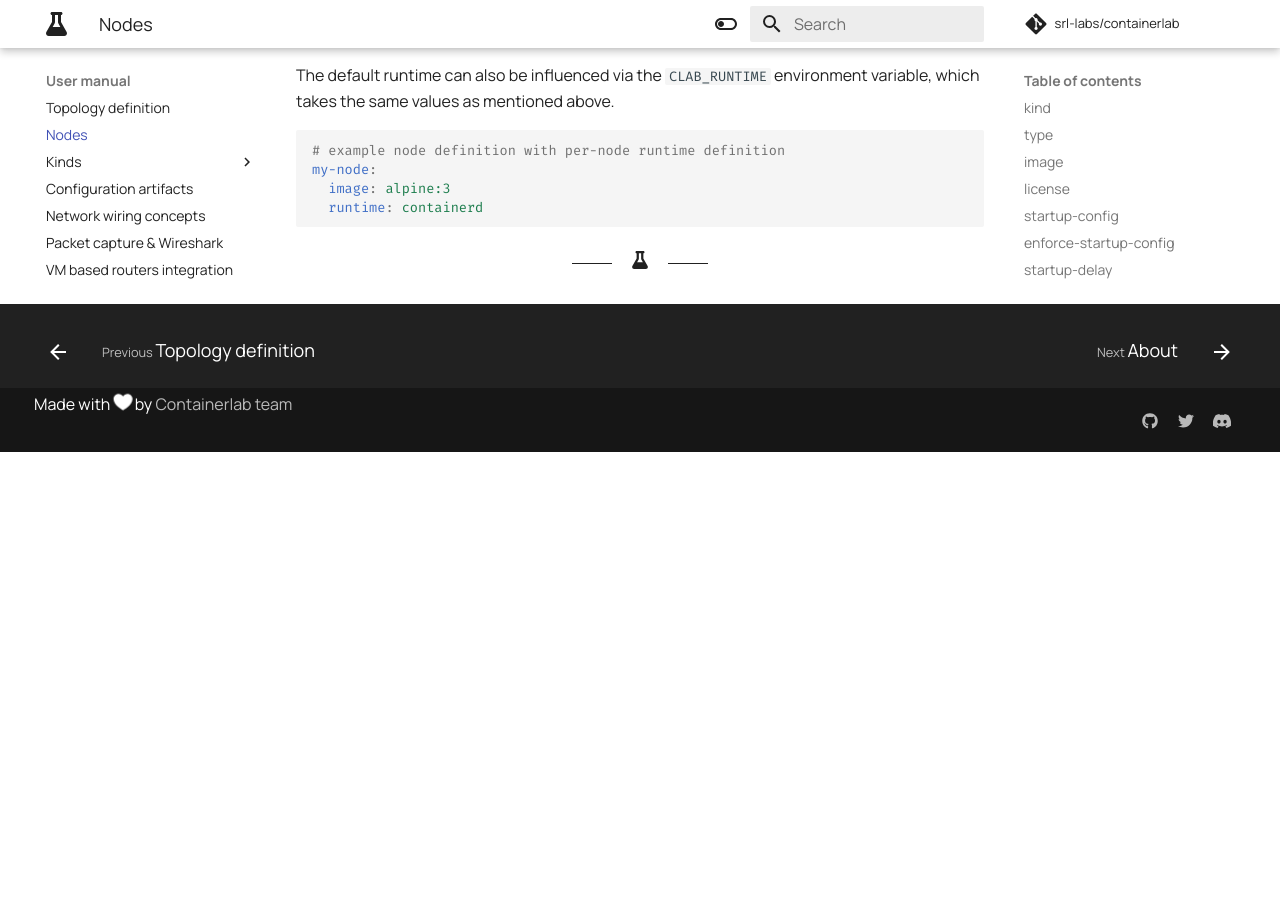
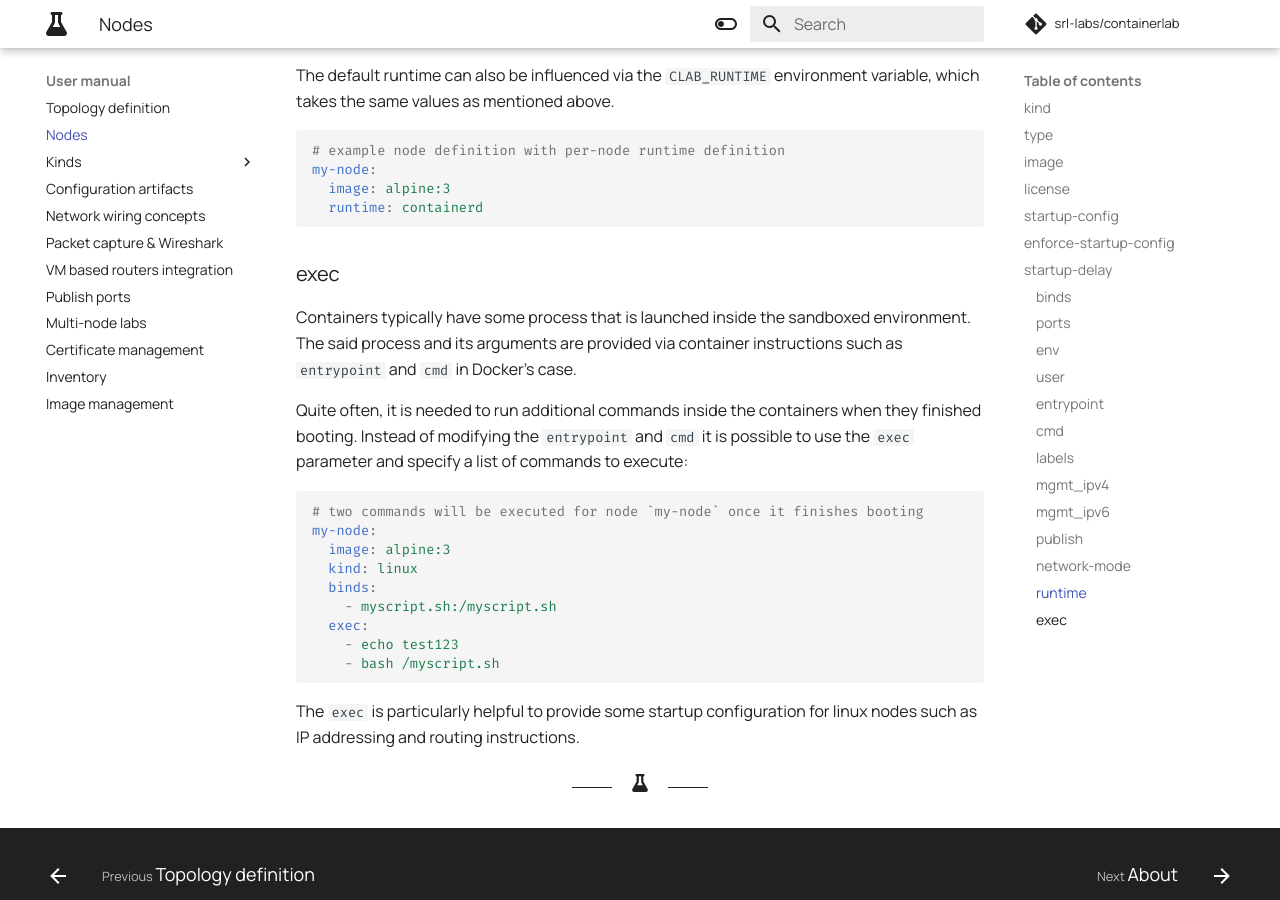
Before and after one commit to srl-labs/containerlab, an MkDocs documentation site: the page built from docs/manual/nodes.md, in a window 1280 px wide and 900 px high, scrolled down 7215 px. Built offline with MkDocs 1.6.1 and Material for MkDocs 9.7.7, drawn with Linux system fonts in a browser that asks for light colours; comment, search, counter and statistics services are not loaded; before the commit the page ends 7667 px from its top, so only the background shows below that.

Commit message:
added exec doc entry

````diff
--- a/docs/manual/nodes.md
+++ b/docs/manual/nodes.md
@@ -336,3 +336,22 @@ my-node:
   image: alpine:3
   runtime: containerd
 ```
+
+### exec
+Containers typically have some process that is launched inside the sandboxed environment. The said process and its arguments are provided via container instructions such as `entrypoint` and `cmd` in Docker's case.
+
+Quite often, it is needed to run additional commands inside the containers when they finished booting. Instead of modifying the `entrypoint` and `cmd` it is possible to use the `exec` parameter and specify a list of commands to execute:
+
+```yaml
+# two commands will be executed for node `my-node` once it finishes booting
+my-node:
+  image: alpine:3
+  kind: linux
+  binds:
+    - myscript.sh:/myscript.sh
+  exec:
+    - echo test123
+    - bash /myscript.sh
+```
+
+The `exec` is particularly helpful to provide some startup configuration for linux nodes such as IP addressing and routing instructions.
````
